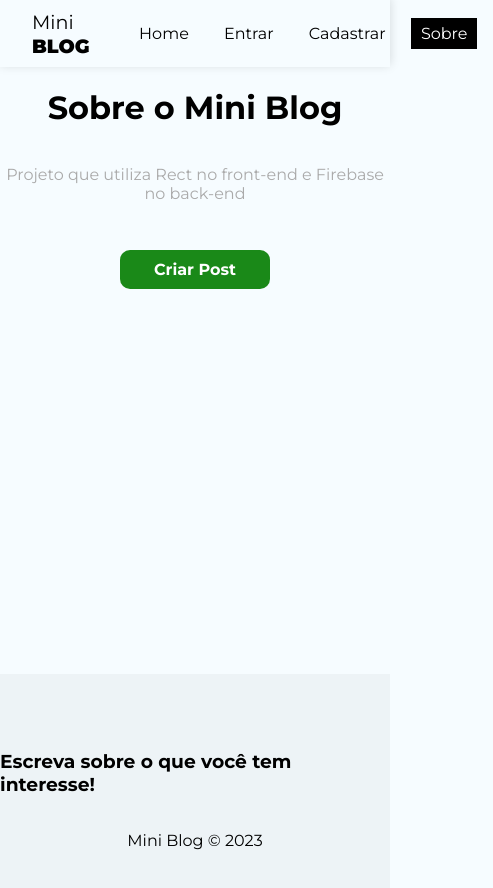
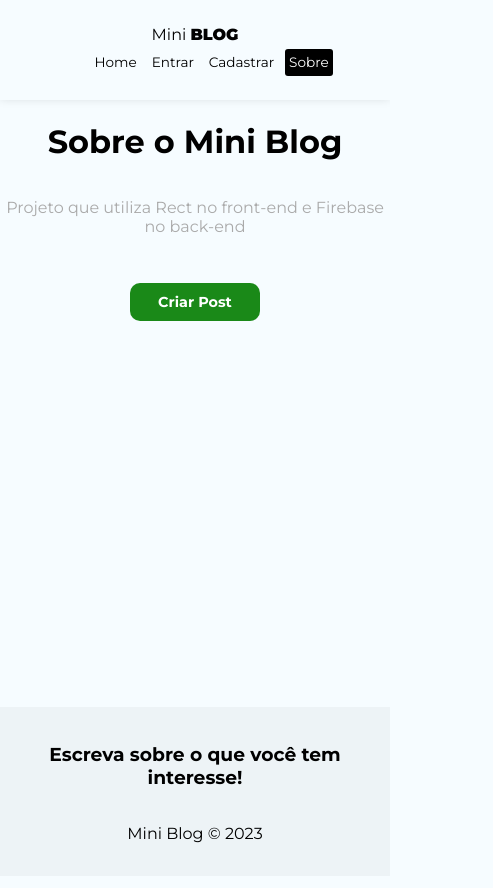
Before and after one commit to QuiLion7/projetominiblog, a React (Create React App) app: page /about in a window 390 px wide. Shown: the top 888 px of the page, 493 px wide, since content can reach past the window. Built offline with nearby package versions, Linux system fonts and the light colour scheme; no server answers.

Commit message:
Iniciando Responsividade

```diff
--- a/package.json
+++ b/package.json
@@ -3,6 +3,8 @@
   "version": "0.1.0",
   "private": true,
   "dependencies": {
+    "@fortawesome/fontawesome-free": "^6.4.0",
+    "@fortawesome/free-solid-svg-icons": "^6.4.0",
     "@testing-library/jest-dom": "^5.16.5",
     "@testing-library/react": "^13.4.0",
     "@testing-library/user-event": "^13.5.0",
--- a/public/index.html
+++ b/public/index.html
@@ -1,5 +1,5 @@
 <!DOCTYPE html>
-<html lang="en">
+<html lang="pt-br">
   <head>
     <meta charset="utf-8" />
     <link rel="icon" href="%PUBLIC_URL%/quil.ico" />
--- a/src/components/Footer.module.css
+++ b/src/components/Footer.module.css
@@ -1,9 +1,13 @@
 .footer {
   width: 100%;
-  height: 250px;
+  height: 20vh;
   display: flex;
   flex-direction: column;
   align-items: center;
   justify-content: center;
   background-color: #edf3f6;
 }
+
+.footer h3 {
+  text-align: center;
+}
--- a/src/components/Navbar.module.css
+++ b/src/components/Navbar.module.css
@@ -4,10 +4,12 @@
   justify-content: space-between;
   align-items: center;
   padding: .5em 2em;
+  height: 10vh;
 }
 
 .brand {
   font-size: 1.2em;
+  margin-bottom: .3em;
 }
 
 .brand span {
@@ -17,10 +19,16 @@
 
 .links_list {
   display: flex;
+  flex-wrap: wrap;
+  justify-content: flex-end;
   list-style: none;
+  width: 100%;
 }
 
 .links_list li {
+  display: flex;
+  justify-content: center;
+  align-items: center;
   margin-right: 1em;
 }
 
@@ -31,4 +39,28 @@
 .active {
   background-color: #000;
   color: #FFF;
+  border-radius: 3px;
 }
+
+
+@media screen and (max-width: 768px) {
+  .navbar {
+    flex-direction: column;
+    align-items: center;
+    justify-content: center;
+  }
+  .brand {
+    font-size: 1em;
+  }
+  .links_list {
+    font-size: .85em;
+    justify-content: center;
+    margin: 0;
+  }
+  .links_list li {
+    margin-right: .5em;
+  }
+  .links_list li a {
+    padding: .4em .3em;
+  }
+}
--- a/src/components/PostDetail.module.css
+++ b/src/components/PostDetail.module.css
@@ -49,3 +49,42 @@
   font-size: 0.8em;
   margin-bottom: 1em;
 }
+
+@media screen and (max-width: 615px) {
+  .post_image {
+    max-width: 432px;
+    max-height: 540px;
+    padding: 5px;
+  }
+
+  .tags p {
+    font-size: .8em;
+  }
+}
+
+@media screen and (max-width: 460px) {
+  .post_image {
+    max-width: 360px;
+    max-height: 450px;
+    padding: 5px;
+  }
+
+  .post_detail h2 {
+    font-size: 1.2em;
+  }
+
+  .post_detail .tags {
+    margin-bottom: .9em;
+  }
+
+  .tags {
+    display: flex;
+    flex-wrap: wrap;
+    justify-content: center;
+    margin-right: 0.3em;
+  }
+
+  .tags p {
+    margin: .5em;
+  }
+}
--- a/src/firebase/config.js
+++ b/src/firebase/config.js
@@ -1,7 +1,6 @@
 
 import { initializeApp } from "firebase/app";
 import { getFirestore } from "firebase/firestore";
-import { getAnalytics } from "firebase/analytics";
 
 const firebaseConfig = {
   apiKey: "AIzaSyA-QPwQk9r4N_nd_Xhyd5wDhJLLqOYprcI",
@@ -15,8 +14,6 @@ const firebaseConfig = {
 
 const app = initializeApp(firebaseConfig);
 
-const analytics = getAnalytics(app);
-
 const db = getFirestore(app);
 
 export { db };
--- a/src/hooks/useAuthentication.js
+++ b/src/hooks/useAuthentication.js
@@ -1,5 +1,3 @@
-import { db } from "../firebase/config";
-
 import {
   getAuth,
   createUserWithEmailAndPassword,
@@ -36,7 +34,7 @@ export const useAuthentication = () => {
 
       if(!data.email.includes('@prof.ce.gov.br')) {
         setloading(false)
-        return setError('Login restrito para usuários com o domínio "@testando.com"')
+        return setError('Login restrito para usuários com o domínio "@prof.ce.gov.br"')
       }
 
 
--- a/src/index.css
+++ b/src/index.css
@@ -114,3 +114,21 @@ button[disabled] {
   padding: 5px;
   border-radius: 5px;
 }
+
+@media screen and (max-width: 460px) {
+  input::placeholder,
+  textarea::placeholder {
+    font-size: .8em;
+  }
+
+  .btn {
+    width: 100px;
+    padding: 8px 12px;
+    font-size: .9em;
+  }
+
+  .btn.btn-outline {
+    padding: 5px 10px;
+    font-size: .8em;
+  }
+}
--- a/src/pages/Home/Home.js
+++ b/src/pages/Home/Home.js
@@ -24,7 +24,7 @@ const Home = () => {
 
   return (
     <div className={styles.home}>
-      <h1>Veja os nossos posts mais recentes</h1>
+      <h2>Veja os nossos posts mais recentes</h2>
       <form onSubmit={handleSubmit} className={styles.search_form}>
         <input
           type="text"
--- a/src/pages/Home/Home.module.css
+++ b/src/pages/Home/Home.module.css
@@ -7,8 +7,9 @@
   width: 100%;
 }
 
-.home h1 {
+.home h2 {
   text-align: center;
+  width: 95%;
 }
 
 .posts {
@@ -18,16 +19,14 @@
 }
 
 .search_form {
-  max-width:  100%;
-  width: 60%;
+  width: 100%;
   display: flex;
   justify-content: center;
   margin-bottom: 2em;
 }
 
 .search_form input {
-  margin-right: 10px;
-  width: 50%;
+  width: 500px;
 }
 
 .noposts {
@@ -41,3 +40,14 @@
 .noposts a {
   padding: 10px 25px;
 }
+
+@media screen and (max-width: 460px) {
+  .home h2 {
+    font-size: 1.2em;
+  }
+
+  .search_form button {
+    font-size: .8em;
+  }
+
+}
```
Also changed, not shown: 1 other file (tests, documents, lock files or other folders).
